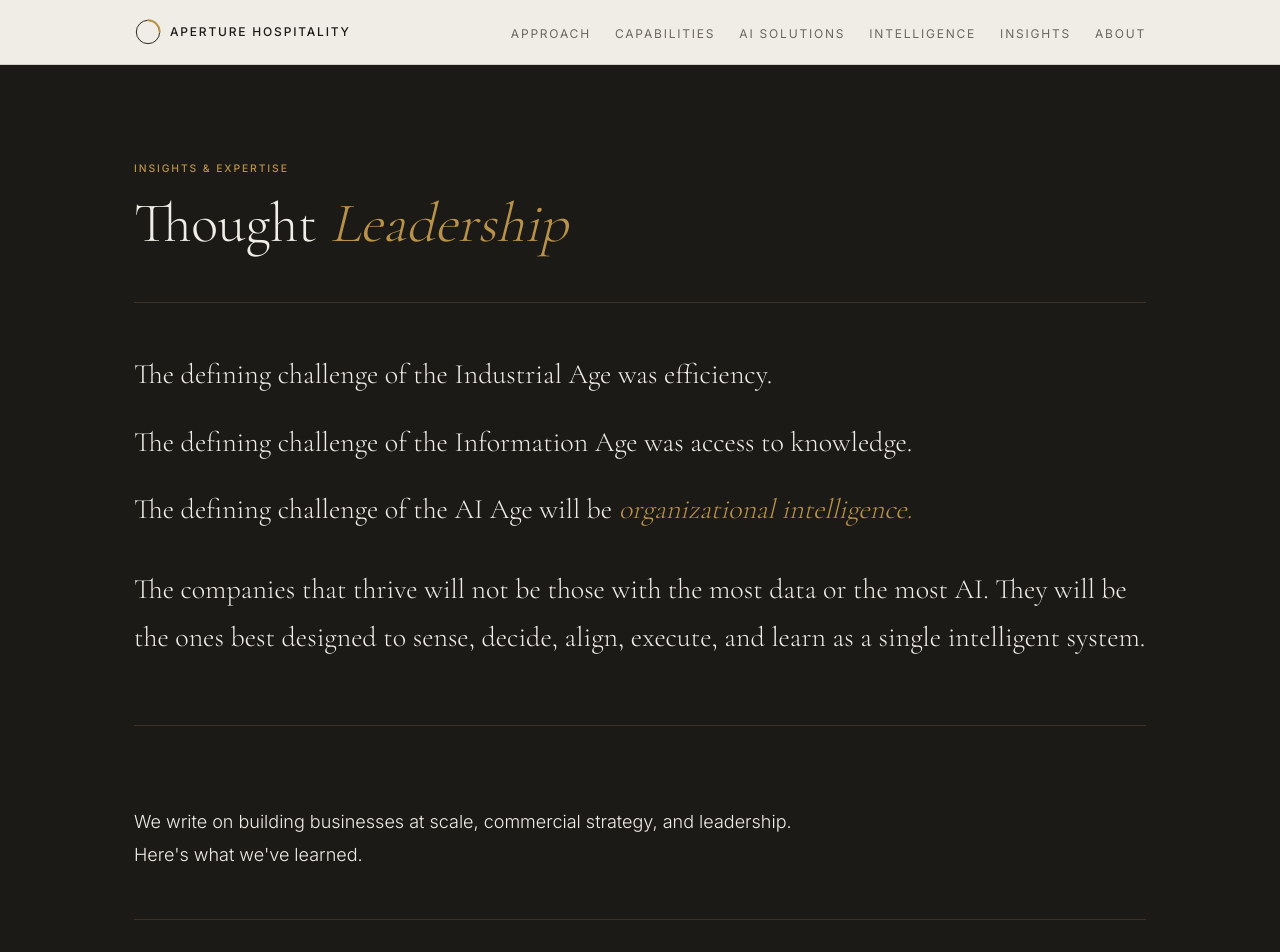
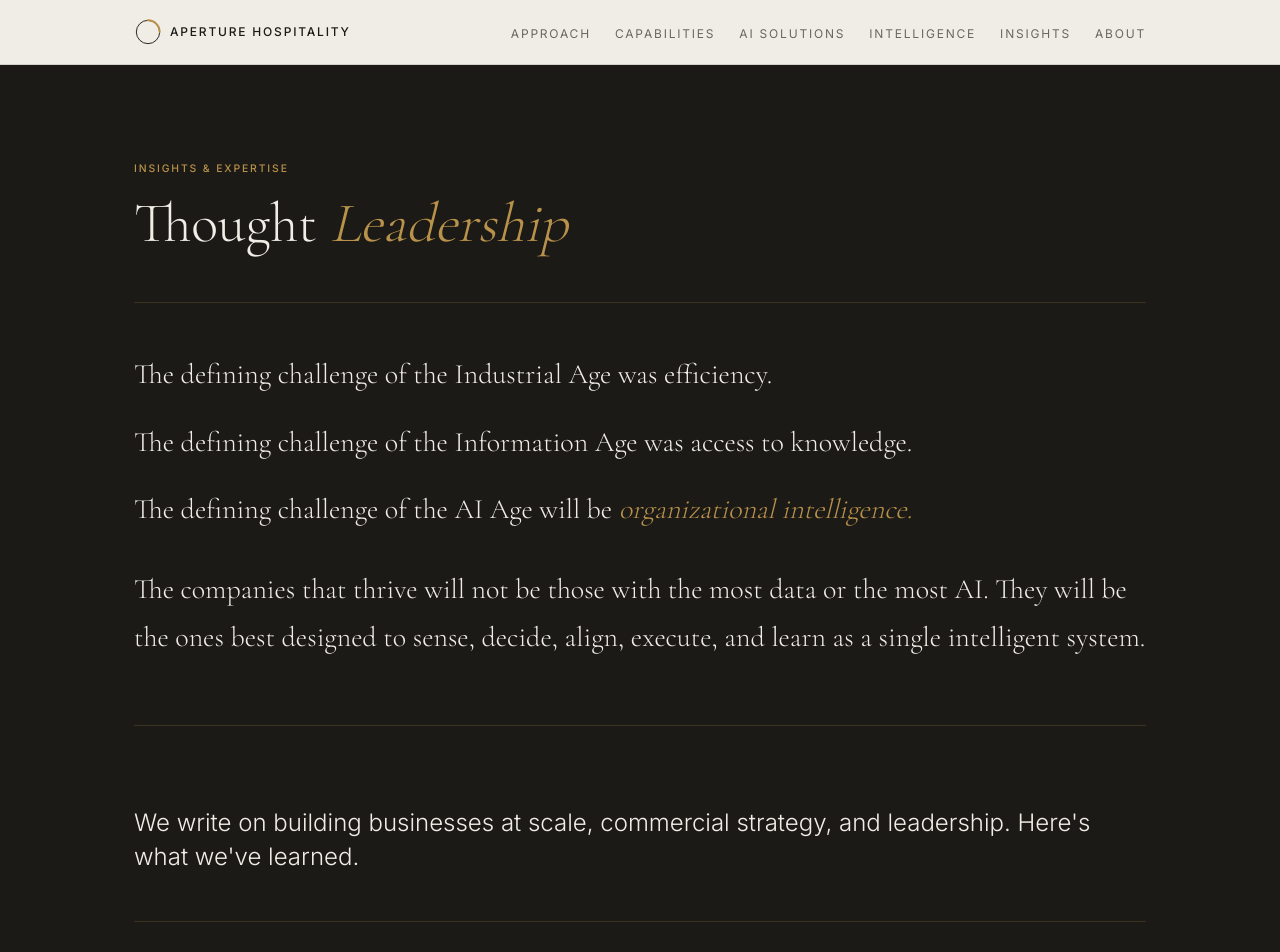
Before and after one commit to letsnavigatebmw/aperture-hospitality, a Next.js app: page /insights in a window 1280 px wide. Shown: the top 952 px of the page. Built offline with nearby package versions, Linux system fonts and the light colour scheme.

Commit message:
Increase font size and fit description on one line

```diff
--- a/app/insights/page.tsx
+++ b/app/insights/page.tsx
@@ -172,7 +172,7 @@ export default function InsightsPage() {
 
           {/* Description before content */}
           <div style={{ marginBottom: '5rem', paddingBottom: '3rem', borderBottom: '1px solid rgba(184,146,74,0.2)' }}>
-            <p style={{ fontSize: '1.125rem', lineHeight: 1.8, color: '#F0EDE6', maxWidth: '60ch', fontWeight: 300 }}>
+            <p style={{ fontSize: 'clamp(1.25rem, 2vw, 1.5rem)', lineHeight: 1.4, color: '#F0EDE6', fontWeight: 300 }}>
               We write on building businesses at scale, commercial strategy, and leadership. Here's what we've learned.
             </p>
           </div>
```
